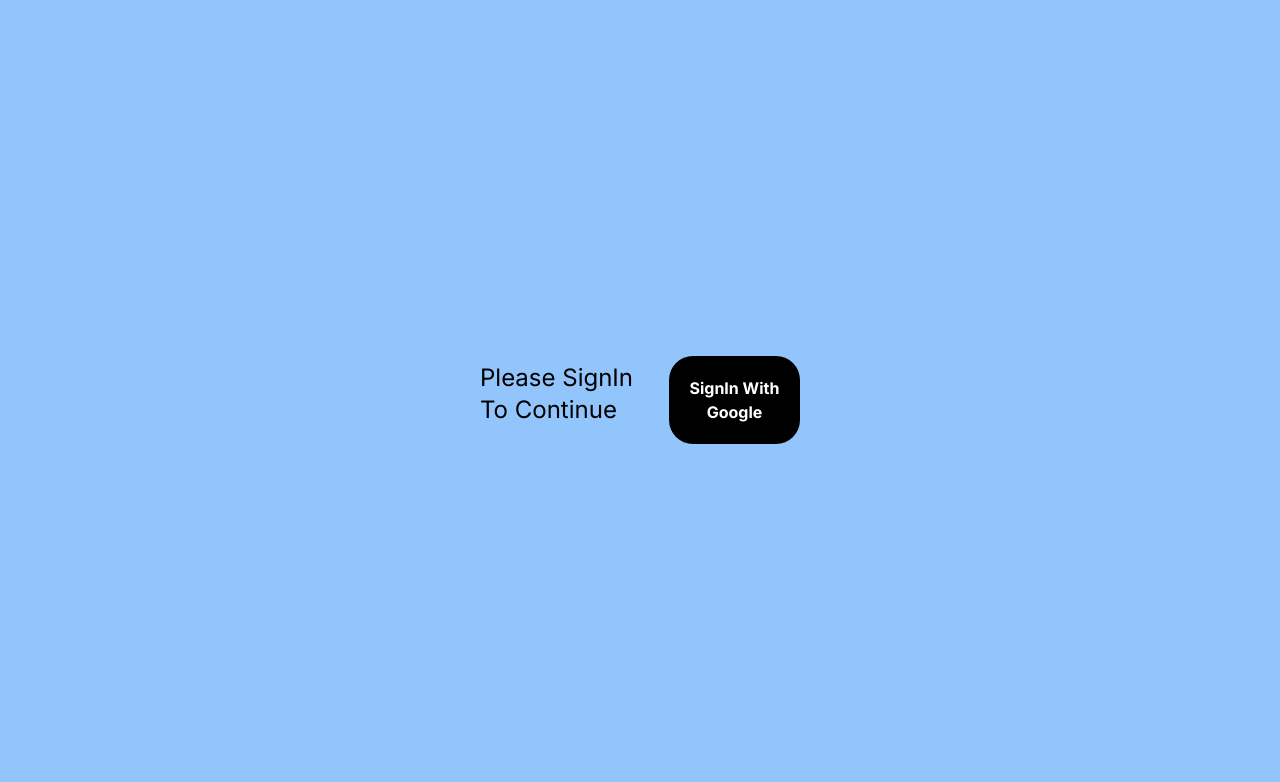
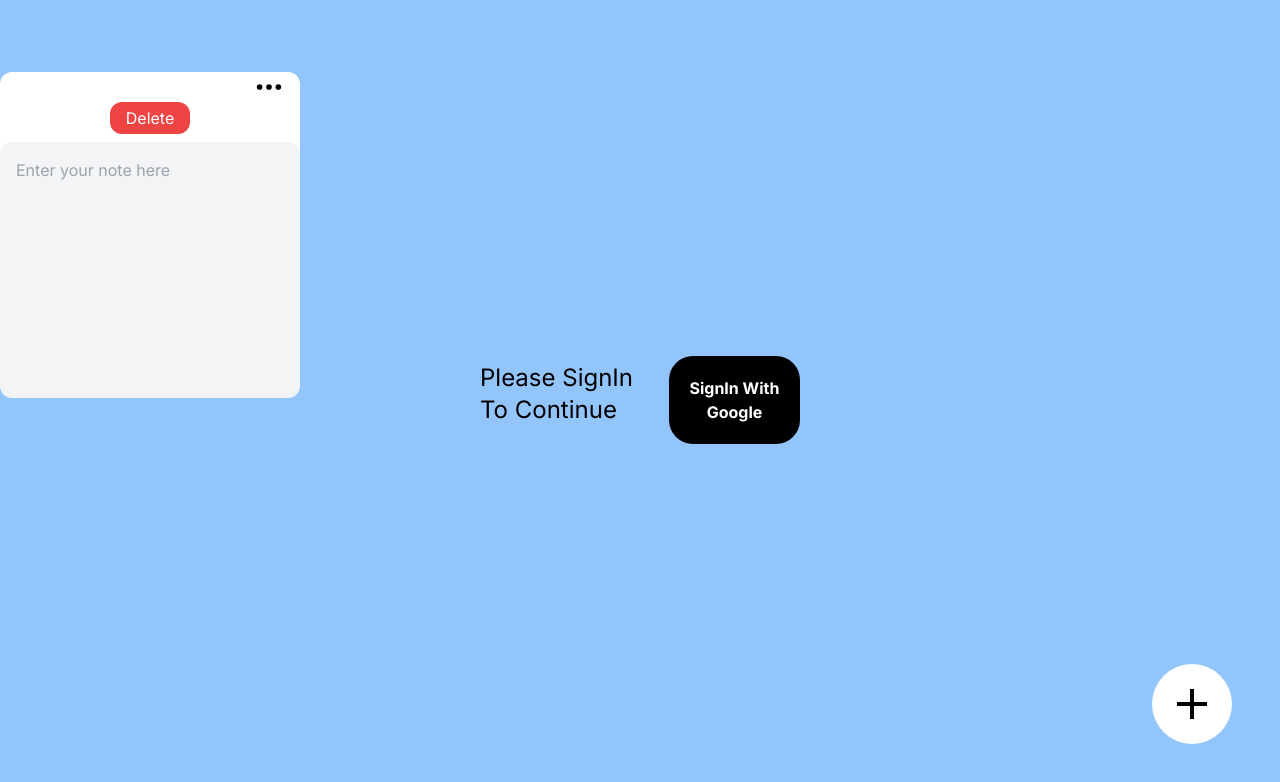
Before and after one commit to Adnan-Jemal/Nextjs-Notes-app, a Next.js app: page / in a window 1280 px wide. Shown: the top 782 px of the page. Built offline with nearby package versions, Linux system fonts and the light colour scheme; no server answers.

Commit message:
added some more functionality

```diff
--- a/package.json
+++ b/package.json
@@ -15,7 +15,9 @@
     "next-themes": "^0.2.1",
     "react": "^18",
     "react-dom": "^18",
-    "react-icons": "^4.11.0"
+    "react-icons": "^4.11.0",
+    "react-tooltip": "^5.22.0",
+    "tooltip": "^1.6.1"
   },
   "devDependencies": {
     "@types/node": "^20",
--- /dev/null
+++ b/src/app/components/AddBtn.tsx
@@ -0,0 +1,11 @@
+import React from "react";
+import { IoMdAdd } from "react-icons/io";
+const AddBtn = () => {
+  return (
+    <div className="w-20 h-20 bg-white dark:bg-black hover:bg-slate-200 hover:dark:bg-slate-800 group  rounded-full flex justify-center items-center absolute bottom-14 right-12 transition-colors  duration-200 cursor-pointer">
+      <IoMdAdd className=" text-5xl text-black group-hover:text-slate-800 dark:text-white group-hover:dark:text-blue-300 transition-colors " />
+    </div>
+  );
+};
+
+export default AddBtn;
--- /dev/null
+++ b/src/app/components/DeleteNoteBtn.jsx
@@ -0,0 +1,15 @@
+import React from "react";
+
+const DeleteNoteBtn = () => {
+  return (
+    <>
+      <button
+        className={`bg-red-500 py-1 px-4 rounded-xl hover:opacity-80 text-white mb-2 transition-all duration-500`}
+      >
+        Delete
+      </button>
+    </>
+  );
+};
+
+export default DeleteNoteBtn;
--- /dev/null
+++ b/src/app/components/Note.tsx
@@ -0,0 +1,29 @@
+"use client";
+import React, { useState } from "react";
+import { BsThreeDots } from "react-icons/bs";
+import DeleteNote from './DeleteNoteBtn'
+
+const Note = () => {
+  const [opened, setOpened] = useState(true);
+  const [note, setNote] = useState("");
+  return (
+    <div className="bg-white h-64 w-[60%] sm:max-w-[300px] rounded-xl dark:bg-black relative text-center">
+      <BsThreeDots
+        className="text-3xl mr-4 ml-auto cursor-pointer "
+        onClick={() => setOpened(!opened)}
+      />
+      {opened && <DeleteNote/>}
+
+      <div className="h-64 rounded-xl overflow-hidden">
+        <textarea
+          value={note}
+          onChange={(e) => setNote(e.target.value)}
+          placeholder="Enter your note here"
+          className="h-full w-full resize-none outline-none p-4 bg-gray-100 dark:bg-gray-800 "
+        />
+      </div>
+    </div>
+  );
+};
+
+export default Note;
--- /dev/null
+++ b/src/app/components/Notes.tsx
@@ -0,0 +1,12 @@
+import React from 'react'
+import Note from './Note'
+
+const Notes = () => {
+  return (
+    <div>
+        <Note/>
+    </div>
+  )
+}
+
+export default Notes
--- a/src/app/page.tsx
+++ b/src/app/page.tsx
@@ -1,4 +1,6 @@
+import AddBtn from "./components/AddBtn"
 import Navbar from "./components/Navbar"
+import Notes from "./components/Notes"
 import SignInPopup from "./components/SignInPopup"
 
 
@@ -11,6 +13,8 @@
     <main className="">
       <SignInPopup/>
       <Navbar/>
+      <Notes/>
+      <AddBtn/>
 
 
 
```
Also changed, not shown: 1 other file (tests, documents, lock files or other folders).
